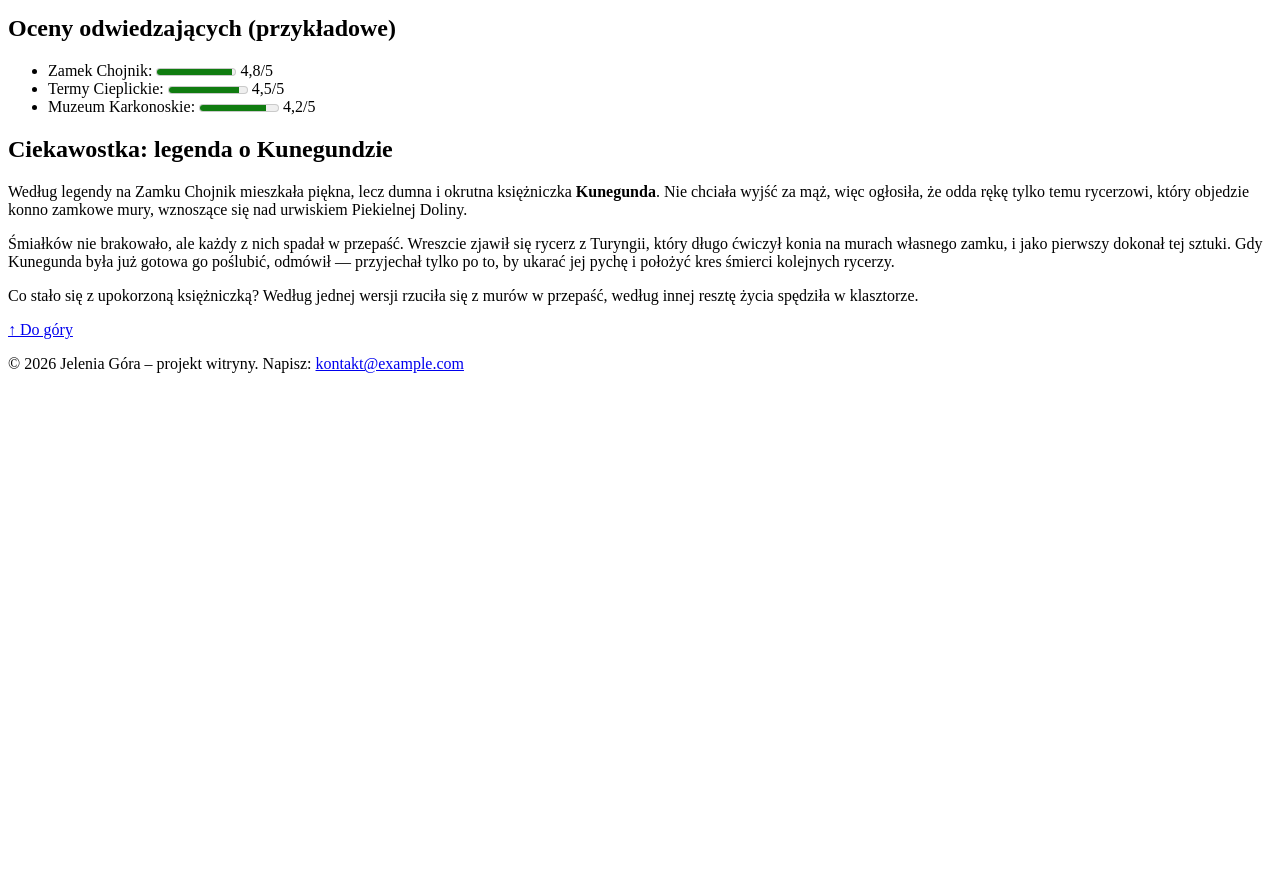
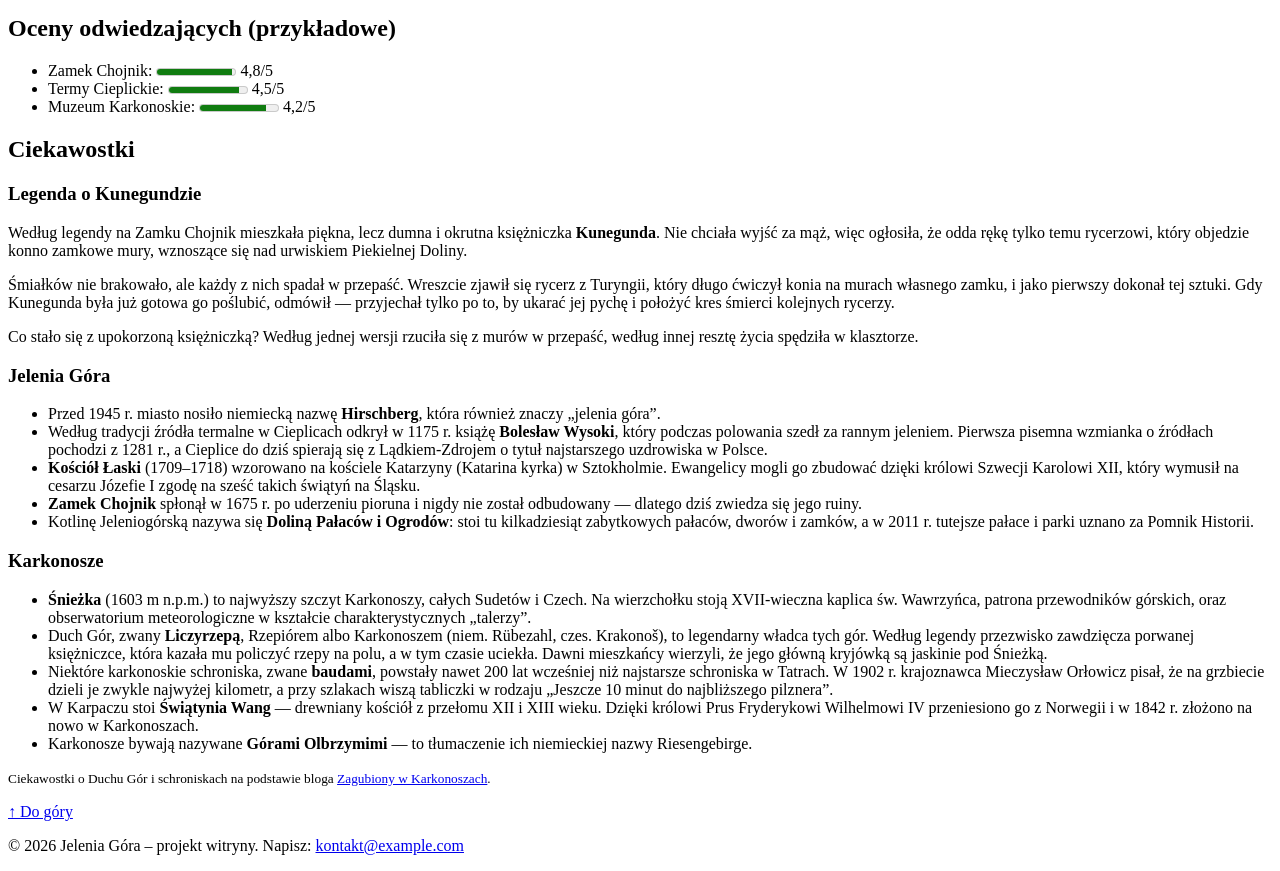
Before and after one commit to plawinskig/Web, a plain HTML site: page attractions.html in a window 1280 px wide. Shown: the part 560-1431 px from the top of the page. Before the commit the page ends 949 px from the top, so only its background shows below. Drawn offline with Linux system fonts and the light colour scheme.

Commit message:
Enhance attractions page: update Kunegunda legend and add new sections on Jelenia Góra and Karkonosze

```diff
--- a/attractions.html
+++ b/attractions.html
@@ -3,8 +3,8 @@
 <head>
   <meta charset="utf-8">
   <meta name="viewport" content="width=device-width, initial-scale=1">
-  <meta name="description" content="Najciekawsze atrakcje Jeleniej Góry i okolic: zabytki, uzdrowisko Cieplice, Zamek Chojnik oraz jednodniowy plan zwiedzania.">
-  <meta name="keywords" content="Jelenia Góra atrakcje, zabytki, Cieplice, Zamek Chojnik, zwiedzanie, Karkonosze">
+  <meta name="description" content="Najciekawsze atrakcje Jeleniej Góry i okolic: zabytki, uzdrowisko Cieplice, Zamek Chojnik, jednodniowy plan zwiedzania oraz ciekawostki i legendy Karkonoszy.">
+  <meta name="keywords" content="Jelenia Góra atrakcje, zabytki, Cieplice, Zamek Chojnik, zwiedzanie, Karkonosze, ciekawostki, legendy, Śnieżka, Liczyrzepa">
   <title>Atrakcje Jeleniej Góry</title>
 </head>
 <body>
@@ -73,7 +73,10 @@
     </ul>
 
     <aside>
-      <h2>Ciekawostka: legenda o&nbsp;Kunegundzie</h2>
+      <h2>Ciekawostki</h2>
+
+      <section>
+        <h3>Legenda o&nbsp;Kunegundzie</h3>
         <p>
           Według legendy na Zamku Chojnik mieszkała piękna, lecz dumna i&nbsp;okrutna księżniczka
           <strong>Kunegunda</strong>. Nie chciała wyjść za mąż, więc ogłosiła, że odda rękę tylko temu
@@ -89,6 +92,76 @@
           Co stało się z&nbsp;upokorzoną księżniczką? Według jednej wersji rzuciła się z&nbsp;murów
           w&nbsp;przepaść, według innej resztę życia spędziła w&nbsp;klasztorze.
         </p>
+      </section>
+
+      <section>
+        <h3>Jelenia Góra</h3>
+        <ul>
+          <li>
+            Przed 1945&nbsp;r. miasto nosiło niemiecką nazwę <strong>Hirschberg</strong>, która również
+            znaczy &bdquo;jelenia góra&rdquo;.
+          </li>
+          <li>
+            Według tradycji źródła termalne w&nbsp;Cieplicach odkrył w&nbsp;1175&nbsp;r. książę
+            <strong>Bolesław Wysoki</strong>, który podczas polowania szedł za rannym jeleniem.
+            Pierwsza pisemna wzmianka o&nbsp;źródłach pochodzi z&nbsp;1281&nbsp;r., a&nbsp;Cieplice do dziś
+            spierają się z&nbsp;Lądkiem-Zdrojem o&nbsp;tytuł najstarszego uzdrowiska w&nbsp;Polsce.
+          </li>
+          <li>
+            <strong>Kościół Łaski</strong> (1709&ndash;1718) wzorowano na kościele Katarzyny (Katarina kyrka)
+            w&nbsp;Sztokholmie. Ewangelicy mogli go zbudować dzięki królowi Szwecji Karolowi XII, który
+            wymusił na cesarzu Józefie I zgodę na sześć takich świątyń na Śląsku.
+          </li>
+          <li>
+            <strong>Zamek Chojnik</strong> spłonął w&nbsp;1675&nbsp;r. po uderzeniu pioruna i&nbsp;nigdy nie
+            został odbudowany &mdash; dlatego dziś zwiedza się jego ruiny.
+          </li>
+          <li>
+            Kotlinę Jeleniogórską nazywa się <strong>Doliną Pałaców i&nbsp;Ogrodów</strong>: stoi tu
+            kilkadziesiąt zabytkowych pałaców, dworów i&nbsp;zamków, a&nbsp;w&nbsp;2011&nbsp;r. tutejsze pałace
+            i&nbsp;parki uznano za Pomnik Historii.
+          </li>
+        </ul>
+      </section>
+
+      <section>
+        <h3>Karkonosze</h3>
+        <ul>
+          <li>
+            <strong>Śnieżka</strong> (1603&nbsp;m n.p.m.) to najwyższy szczyt Karkonoszy, całych Sudetów
+            i&nbsp;Czech. Na wierzchołku stoją XVII-wieczna kaplica św. Wawrzyńca, patrona przewodników
+            górskich, oraz obserwatorium meteorologiczne w&nbsp;kształcie charakterystycznych &bdquo;talerzy&rdquo;.
+          </li>
+          <li>
+            Duch Gór, zwany <strong>Liczyrzepą</strong>, Rzepiórem albo Karkonoszem (niem. Rübezahl,
+            czes. Krakonoš), to legendarny władca tych gór. Według legendy przezwisko zawdzięcza porwanej
+            księżniczce, która kazała mu policzyć rzepy na polu, a&nbsp;w&nbsp;tym czasie uciekła.
+            Dawni mieszkańcy wierzyli, że jego główną kryjówką są jaskinie pod Śnieżką.
+          </li>
+          <li>
+            Niektóre karkonoskie schroniska, zwane <strong>baudami</strong>, powstały nawet 200 lat wcześniej
+            niż najstarsze schroniska w&nbsp;Tatrach. W&nbsp;1902&nbsp;r. krajoznawca Mieczysław Orłowicz pisał,
+            że na grzbiecie dzieli je zwykle najwyżej kilometr, a&nbsp;przy szlakach wiszą tabliczki
+            w&nbsp;rodzaju &bdquo;Jeszcze 10 minut do najbliższego pilznera&rdquo;.
+          </li>
+          <li>
+            W&nbsp;Karpaczu stoi <strong>Świątynia Wang</strong> &mdash; drewniany kościół z&nbsp;przełomu
+            XII i&nbsp;XIII wieku. Dzięki królowi Prus Fryderykowi Wilhelmowi IV przeniesiono go
+            z&nbsp;Norwegii i&nbsp;w&nbsp;1842&nbsp;r. złożono na nowo w&nbsp;Karkonoszach.
+          </li>
+          <li>
+            Karkonosze bywają nazywane <strong>Górami Olbrzymimi</strong> &mdash; to tłumaczenie ich
+            niemieckiej nazwy Riesengebirge.
+          </li>
+        </ul>
+      </section>
+
+      <footer>
+        <p>
+          <small>Ciekawostki o&nbsp;Duchu Gór i&nbsp;schroniskach na podstawie bloga
+          <a href="https://zagubionywkarkonoszach.wordpress.com/">Zagubiony w&nbsp;Karkonoszach</a>.</small>
+        </p>
+      </footer>
     </aside>
     <p><a href="#top">&uarr; Do góry</a></p>
   </main>
```
Lines whose indentation alone changed are shown as unchanged.
